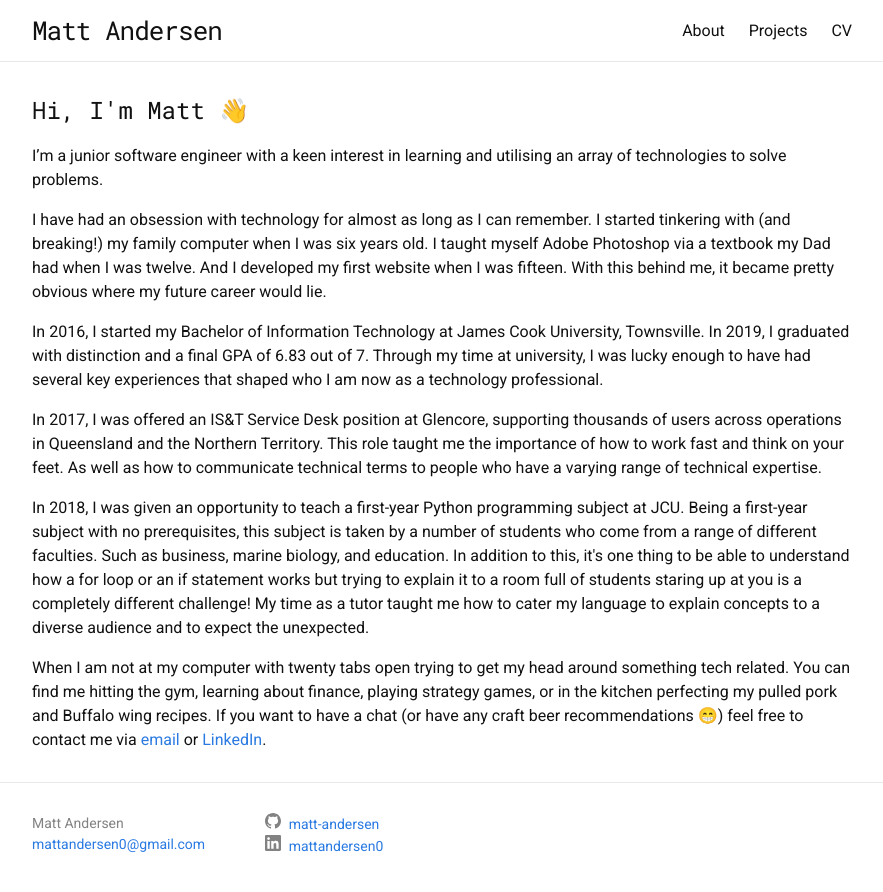
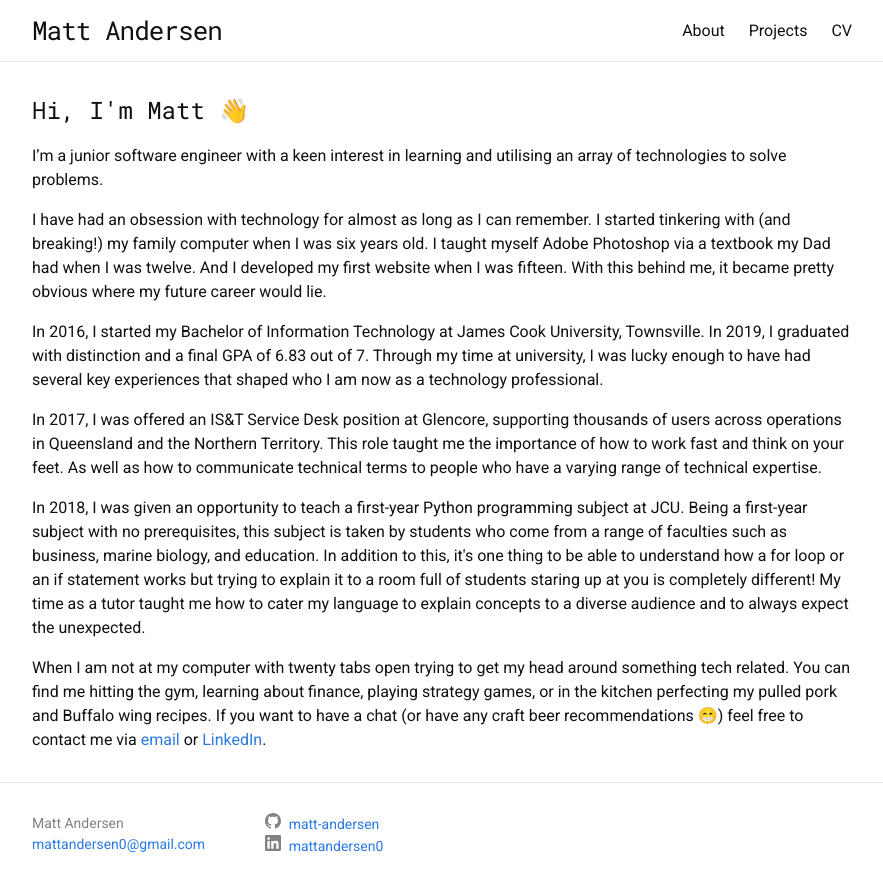
Before and after one commit to matt-andersen/mattandersen.dev, a Jekyll site: the page built from about.html, in a window 1280 px wide. Shown: the top 892 px of the page, without its empty margins (198-1081 px from the left). Built offline with Jekyll 4.4.1, drawn with Linux system fonts in a browser that asks for light colours.

```diff
--- a/_config.yml
+++ b/_config.yml
@@ -10,7 +10,7 @@ title: Matt Andersen
 email: mattandersen0@gmail.com
 github_username: matt-andersen
 linkedin_username:  mattandersen0
-description: Portfolio of my progress as a software developer.
+description: A portfolio of my progress as a software engineer.
 
 # Build settings
 markdown: kramdown
--- a/about.html
+++ b/about.html
@@ -26,9 +26,9 @@ permalink: /about/
 
   <p>
     In 2018, I was given an opportunity to teach a first-year Python programming subject at JCU. Being a first-year subject with no prerequisites, this subject
-    is taken by a number of students who come from a range of different faculties. Such as business, marine biology, and education. In addition to this, it's
-    one thing to be able to understand how a for loop or an if statement works but trying to explain it to a room full of students staring up at you is a
-    completely different challenge! My time as a tutor taught me how to cater my language to explain concepts to a diverse audience and to expect the unexpected.
+    is taken by students who come from a range of faculties such as business, marine biology, and education. In addition to this, it's
+    one thing to be able to understand how a for loop or an if statement works but trying to explain it to a room full of students staring up at you is
+    completely different! My time as a tutor taught me how to cater my language to explain concepts to a diverse audience and to always expect the unexpected.
   </p>
 
   <!-- TODO: Add section about what I am doing currently -->
```
Also changed, not shown: _posts/2020-01-08-TBD/2020-01-08-TBD.md (deleted, +0 -18 lines), _posts/2020-01-08-aws-land/2020-01-08-aws-land.md (added, +20 -0 lines), projects.html (+12 -1 lines), _posts/2020-01-08-aws-land/aws-architecture.png (renamed from _posts/2020-01-08-TBD/aws-architecture.png).
